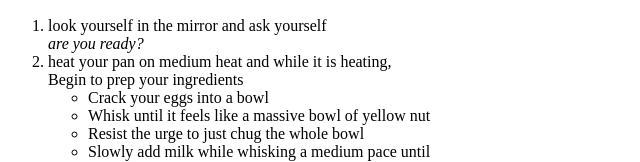
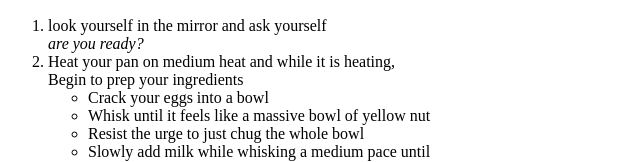
Before and after one commit to kvbrar10/odin-recipes, a plain HTML site: page eggs.html in a window 1280 px wide. Shown: the part 747-909 px from the top of the page, 0-640 px from the left. Drawn offline with Linux system fonts and the light colour scheme.

Commit message:
Grammar changes to eggs recipe

```diff
--- a/eggs.html
+++ b/eggs.html
@@ -20,7 +20,7 @@
                     <li>Non-stick pan</li>
                     <li>Non-stick spray/oil <em>(butter can work just as well</em> </li>
                     <li>A plastic spatula</li>
-                    <li>Three <strong>thicc</strong>eggs</li>
+                    <li>Three <strong>thicc </strong>eggs</li>
                     <li>Some milk</li>
                     <li>salt, pepper, along with your favorite seasonings</li>
                     <li>Any garnish</li>
@@ -29,7 +29,7 @@
                 <ol>
                     <li>look yourself in the mirror and ask yourself<br>
                         <em>are you ready?</em></li>
-                    <li>heat your pan on medium heat and while it is heating,<br>
+                    <li>Heat your pan on medium heat and while it is heating,<br>
                         Begin to prep your ingredients</li>
                         <ul>
                             <li>Crack your eggs into a bowl</li>
```
